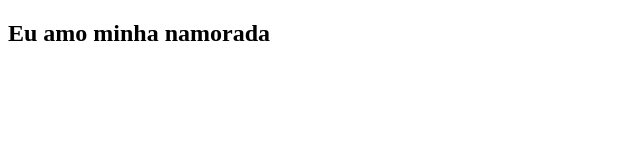
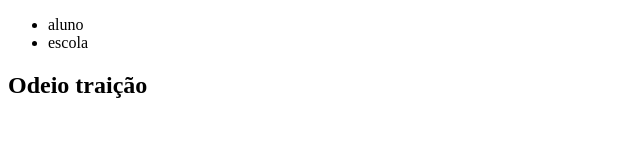
Before and after one commit to mktheusl/2c-matheus, a plain HTML site: page index.html in a window 1280 px wide. Shown: the whole page, without its empty margins (0-640 px from the left). Drawn offline with Linux system fonts and the light colour scheme.

Commit message:
Add files via upload

```diff
--- a/index.html
+++ b/index.html
@@ -6,6 +6,18 @@
     <title>Matheus</title>
 </head>
 <body>
-    <h2>Eu amo minha namorada</h2>
+    <header>
+    <div>
+        <ul>
+            <li>
+                aluno
+            </li>
+            <li>
+                escola
+            </li>
+        </ul>
+    </div>
+    </header>
 </body>
 </html>
+<h2>Odeio traição</h2>
```
